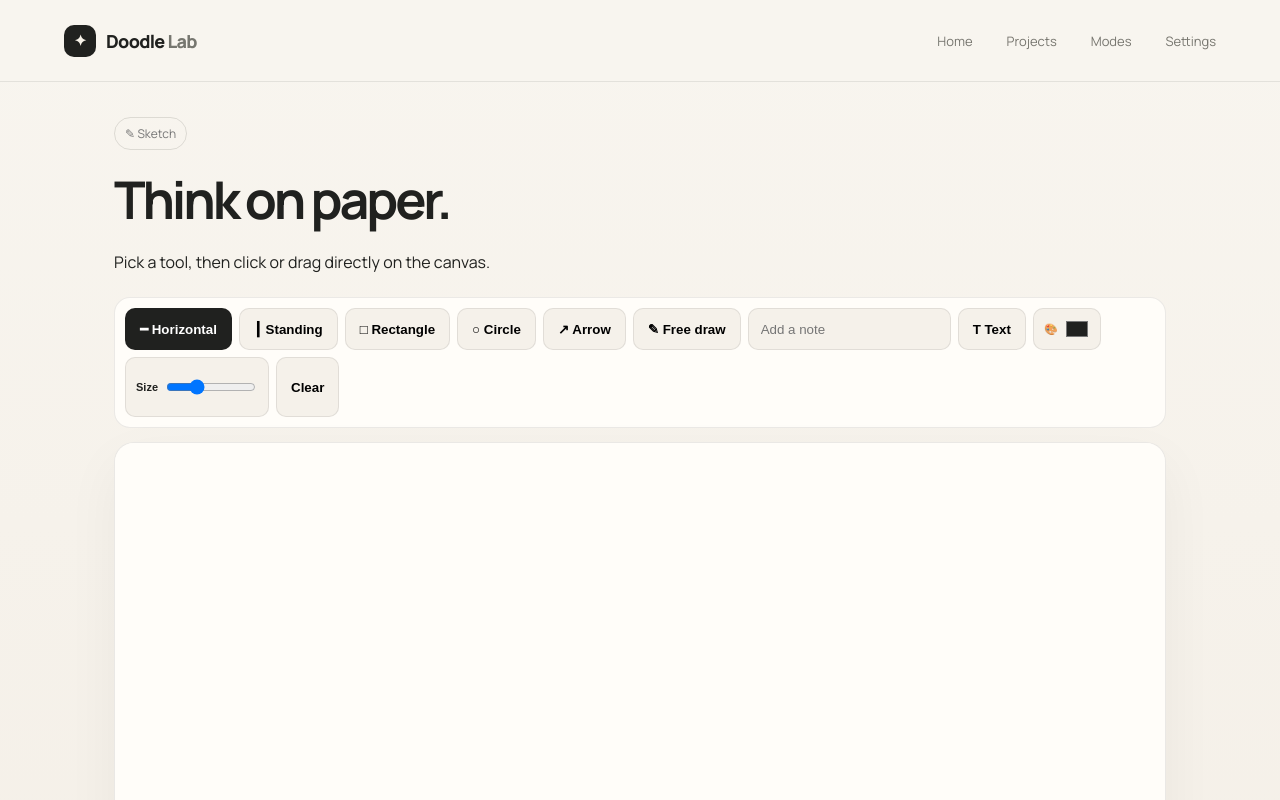
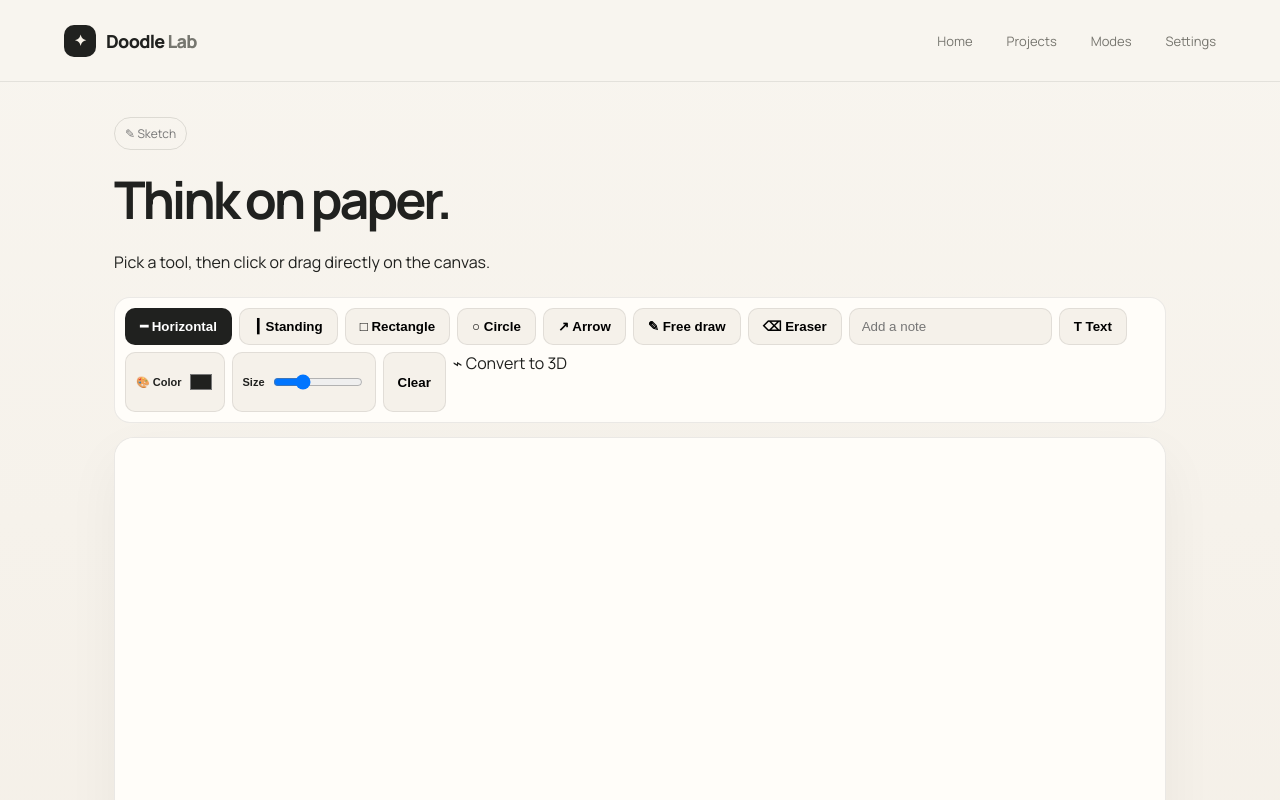
Before and after one commit to eagriware-lgtm/Doodle-lab, a Next.js app: page /drawing/sketch in a window 1280 px wide. Shown: the top 800 px of the page. Built offline with nearby package versions, Linux system fonts and the light colour scheme.

Commit message:
Add Sketch eraser, color controls, and Convert to 3D

```diff
--- a/app/drawing/sketch/page.tsx
+++ b/app/drawing/sketch/page.tsx
@@ -2,7 +2,7 @@
 
 import { useEffect, useRef, useState } from "react";
 
-type Tool = "horizontal" | "vertical" | "rectangle" | "circle" | "arrow" | "pen";
+type Tool = "horizontal" | "vertical" | "rectangle" | "circle" | "arrow" | "pen" | "eraser";
 
 export default function Sketch() {
   const canvasRef = useRef<HTMLCanvasElement>(null);
@@ -32,9 +32,9 @@ export default function Sketch() {
   };
 
   const style = (ctx: CanvasRenderingContext2D) => {
-    ctx.strokeStyle = color;
+    ctx.strokeStyle = tool === "eraser" ? "#fffdf9" : color;
     ctx.fillStyle = color;
-    ctx.lineWidth = size;
+    ctx.lineWidth = tool === "eraser" ? Math.max(size * 3, 14) : size;
     ctx.lineCap = "round";
     ctx.lineJoin = "round";
   };
@@ -74,16 +74,17 @@ export default function Sketch() {
     start.current = p;
     drawing.current = true;
 
-    if (tool !== "pen") {
-      const ctx = canvasRef.current!.getContext("2d")!;
-      style(ctx);
+    const ctx = canvasRef.current!.getContext("2d")!;
+    style(ctx);
+
+    if (tool !== "pen" && tool !== "eraser") {
       drawShape(ctx, p.x, p.y);
       drawing.current = false;
     }
   };
 
   const pointerMove = (e: React.PointerEvent<HTMLCanvasElement>) => {
-    if (!drawing.current || tool !== "pen") return;
+    if (!drawing.current || (tool !== "pen" && tool !== "eraser")) return;
     const p = position(e);
     const ctx = canvasRef.current!.getContext("2d")!;
     style(ctx);
@@ -102,7 +103,7 @@ export default function Sketch() {
     if (!note.trim()) return;
     const ctx = canvasRef.current?.getContext("2d");
     if (!ctx) return;
-    style(ctx);
+    ctx.fillStyle = color;
     ctx.font = "700 28px sans-serif";
     ctx.fillText(note.trim(), 70, 90);
     setNote("");
@@ -123,6 +124,7 @@ export default function Sketch() {
     ["circle", "○ Circle"],
     ["arrow", "↗ Arrow"],
     ["pen", "✎ Free draw"],
+    ["eraser", "⌫ Eraser"],
   ];
 
   return (
@@ -145,9 +147,10 @@ export default function Sketch() {
           ))}
           <input value={note} onChange={(e) => setNote(e.target.value)} onKeyDown={(e) => e.key === "Enter" && addNote()} placeholder="Add a note" />
           <button onClick={addNote}>T Text</button>
-          <label className="sketchColor">🎨 <input aria-label="Sketch color" type="color" value={color} onChange={(e) => setColor(e.target.value)} /></label>
+          <label className="sketchColor">🎨 Color <input aria-label="Sketch color" type="color" value={color} onChange={(e) => setColor(e.target.value)} /></label>
           <label className="sketchSize">Size <input type="range" min="1" max="16" value={size} onChange={(e) => setSize(Number(e.target.value))} /></label>
           <button onClick={clearCanvas}>Clear</button>
+          <a className="convert3dButton" href="/cad">⌁ Convert to 3D</a>
         </div>
 
         <div className="sketchCanvas">
```
